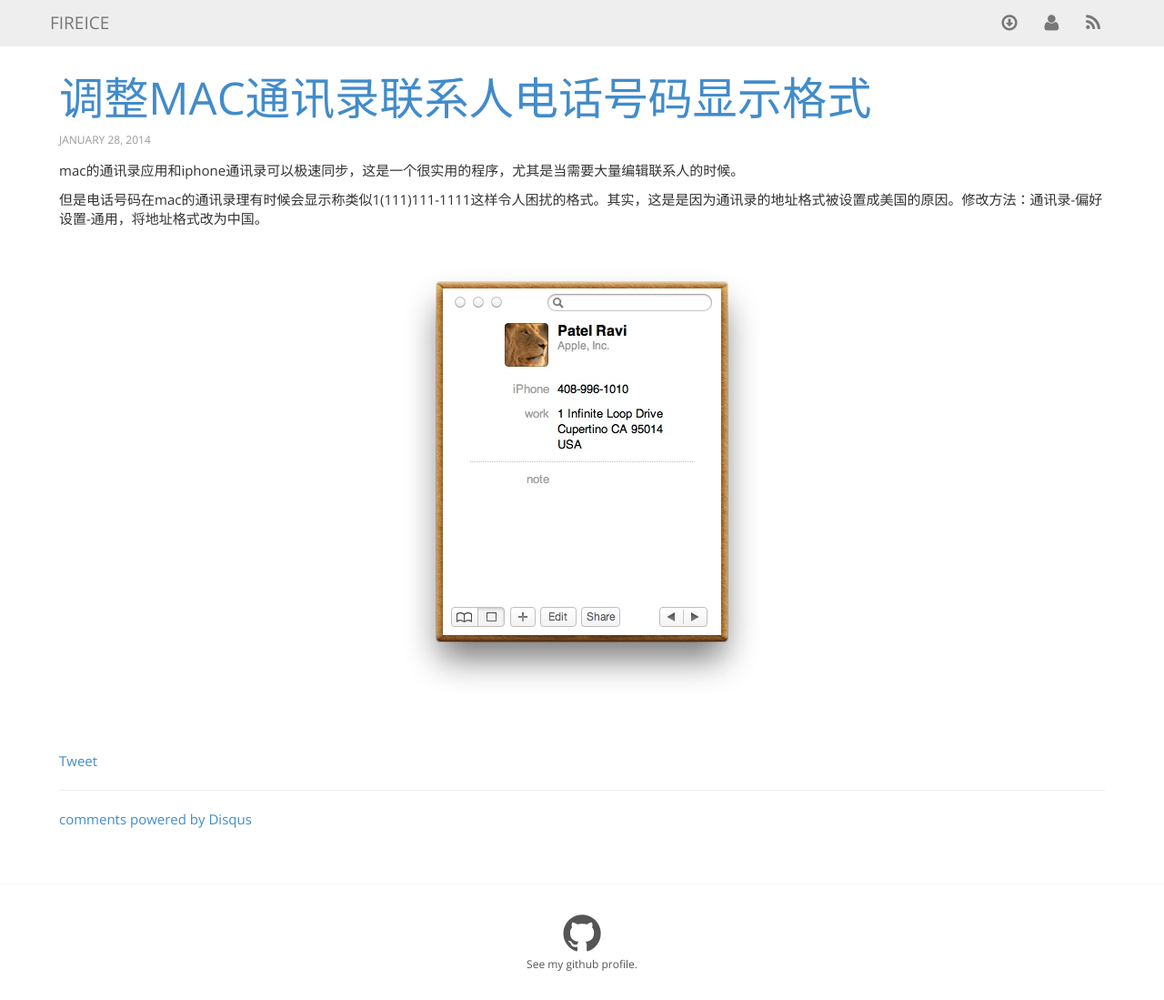
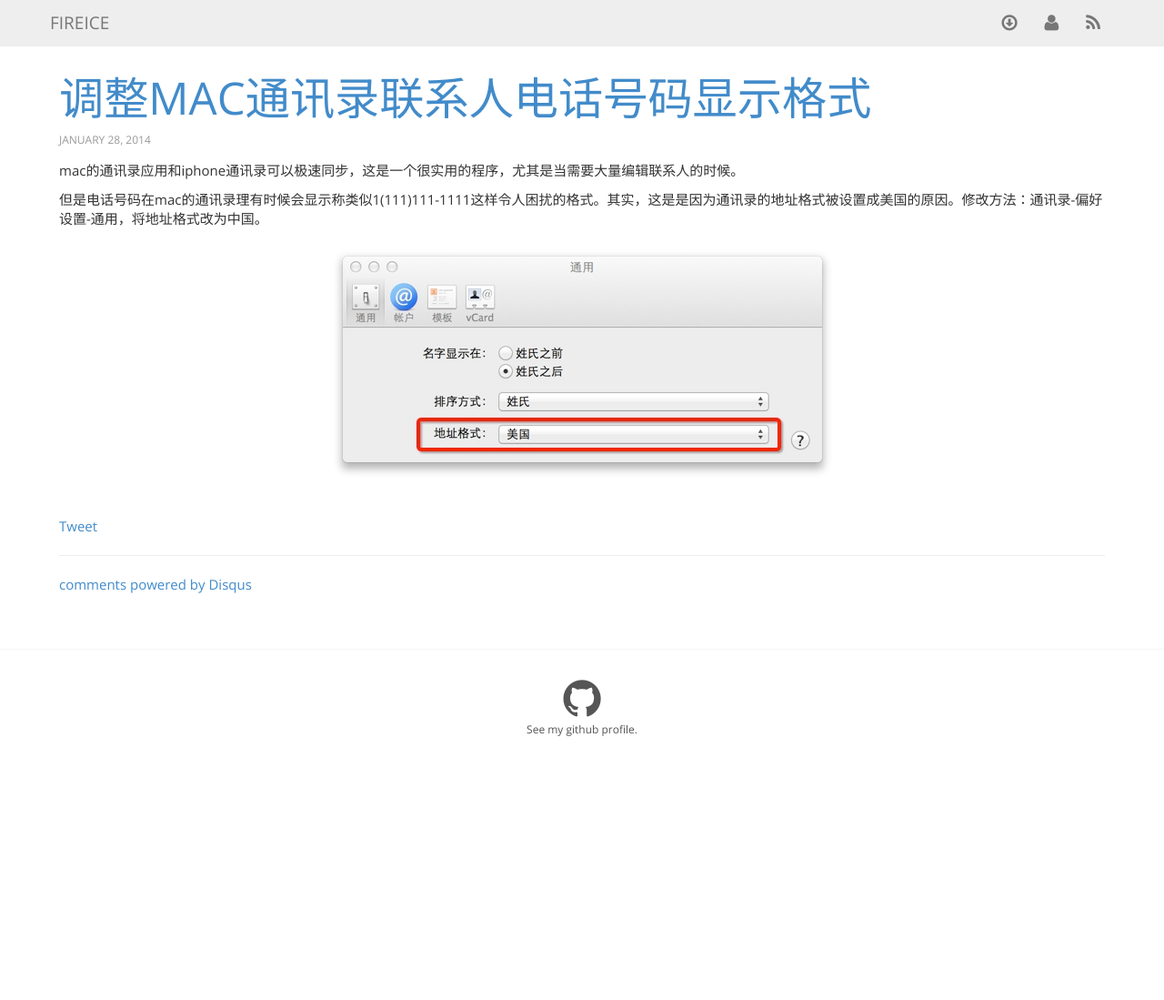
Before and after one commit to chzju/chzju.github.com, a Jekyll site: the page built from _posts/2014-1-28-setting-address-format-of-contacts-app-of-mac-osx.md, in a window 1280 px wide and 1099 px high. Shown: the whole window at 91% size. Built offline with Jekyll 4.4.1, drawn with Linux system fonts in a browser that asks for light colours; nearby versions of some CDN libraries; Markdown is read by kramdown in place of the engine named in the settings; comment, search, counter and statistics services are not loaded.

Commit message:
add image

```diff
--- a/_posts/2014-1-28-setting-address-format-of-contacts-app-of-mac-osx.md
+++ b/_posts/2014-1-28-setting-address-format-of-contacts-app-of-mac-osx.md
@@ -2,7 +2,6 @@
 layout: post
 title: 调整mac通讯录联系人电话号码显示格式
 category: posts
-image: /images/apple_contacts_app_example.jpeg
 ---
 
 
@@ -10,4 +9,4 @@ mac的通讯录应用和iphone通讯录可以极速同步，这是一个很实
 
 但是电话号码在mac的通讯录理有时候会显示称类似1(111)111-1111这样令人困扰的格式。其实，这是是因为通讯录的地址格式被设置成美国的原因。修改方法：通讯录-偏好设置-通用，将地址格式改为中国。
 
-![helpful screenshoot](/images/apple_contacts_app_example.jpeg)
+![helpful screenshoot](/images/apple_contacts_setting.jpeg)
```
